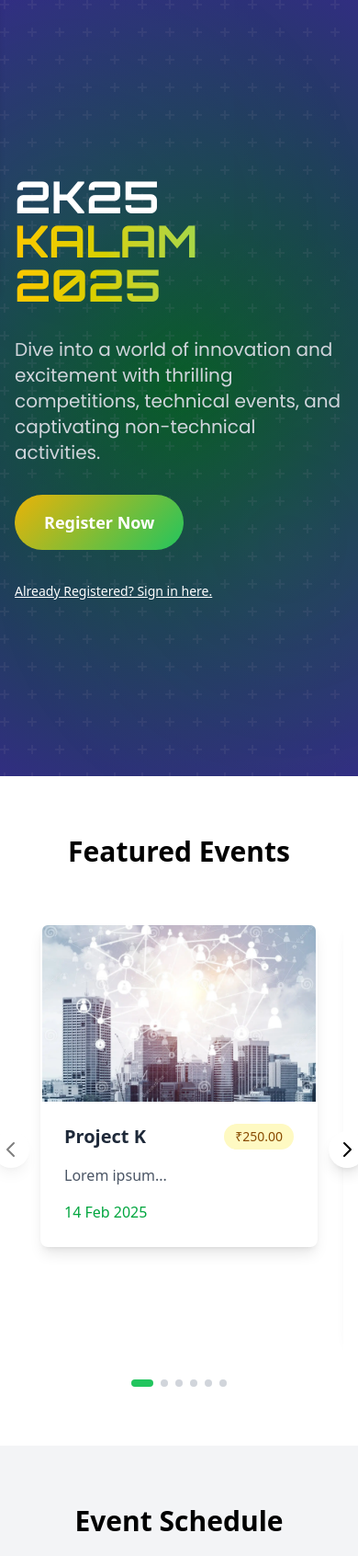
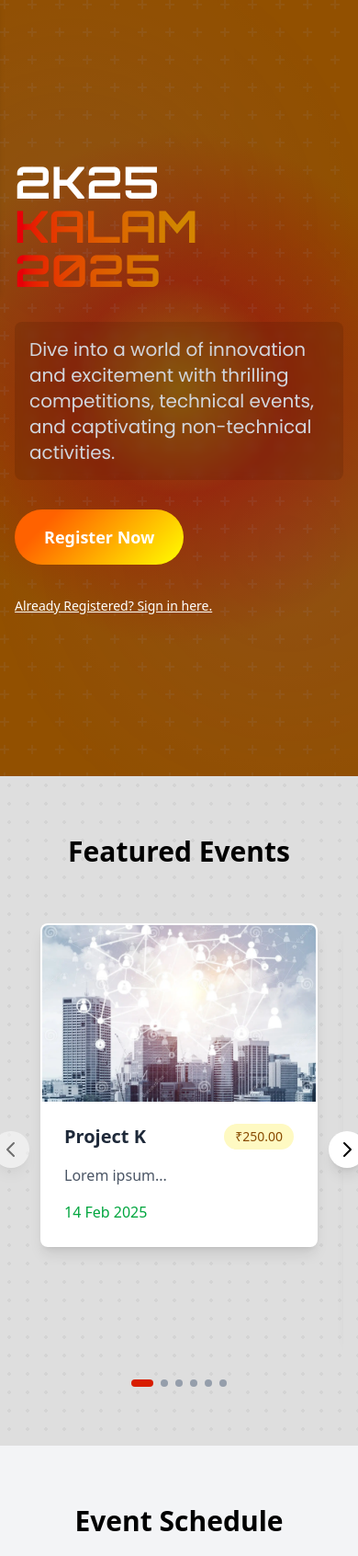
Before and after one commit to Kavinnandha/Kalam2025, a PHP site: page / in a window 390 px wide. Shown: the part 80-1772 px from the top of the page at 92% size. Run offline with PHP 8.4, Linux system fonts and the light colour scheme; data comes from the database, SQL or seed files in the repository.

Commit message:
updated index ui

```diff
--- a/admin/add_event.php
+++ b/admin/add_event.php
@@ -1,5 +1,11 @@
 <?php
 session_start();
+
+if (!isset($_SESSION['department_code'])) {
+    header("Location: login.php");
+    exit();
+}
+
 include '../database/connection.php';
 
 if ($_SERVER['REQUEST_METHOD'] == 'POST') {
--- a/admin/events_list.php
+++ b/admin/events_list.php
@@ -1,5 +1,10 @@
 <?php
 session_start();
+if (!isset($_SESSION['department_code'])) {
+    header("Location: login.php");
+    exit();
+}
+
 include '../database/connection.php';
 
 if (!isset($_SESSION['department_code'])) {
--- a/admin/manage_events.php
+++ b/admin/manage_events.php
@@ -1,5 +1,9 @@
 <?php
 session_start();
+if (!isset($_SESSION['department_code'])) {
+    header("Location: login.php");
+    exit();
+}
 include '../database/connection.php';
 
 $department_code = $_SESSION['department_code'];
--- a/admin/manage_events_admin.php
+++ b/admin/manage_events_admin.php
@@ -1,5 +1,9 @@
 <?php
 session_start();
+if (!isset($_SESSION['department_code'])) {
+    header("Location: login.php");
+    exit();
+}
 include '../database/connection.php';
 
 $department_code = $_SESSION['department_code'];
--- a/admin/registrations.php
+++ b/admin/registrations.php
@@ -1,5 +1,9 @@
 <?php
 session_start();
+if (!isset($_SESSION['department_code'])) {
+    header("Location: login.php");
+    exit();
+}
 include '../database/connection.php';
 
 if (!isset($_SESSION['department_code'])) {
--- a/index.php
+++ b/index.php
@@ -16,7 +16,7 @@
     $sql = "SELECT image_path, event_id, event_name, description, category, registration_fee, event_date
             FROM events
             ORDER BY RAND()
-            LIMIT 20";
+            LIMIT 10";
     $featured_events = $conn->query($sql);
 
     // Fetch upcoming schedule
@@ -29,19 +29,26 @@
 
     <!-- Hero Section -->
     <div class="pt-20">
-        <div class="hero-bg min-h-screen flex items-center relative">
-            <div class="geometric-bg"></div>
-            <div class="relative max-w-7xl mx-auto px-4 sm:px-6 lg:px-8 py-32">
+        <div class="hero-bg min-h-screen flex items-center relative overflow-hidden">
+            <!-- Geometric Background with enhanced z-index -->
+            <div class="geometric-bg absolute inset-0 z-10"></div>
+
+            <!-- Radial Gradient Overlay -->
+            <div class="absolute inset-0 bg-gradient-radial z-20"></div>
+
+            <!-- Main Content -->
+            <div class="relative max-w-7xl mx-auto px-4 sm:px-6 lg:px-8 py-32 z-30">
                 <div class="grid md:grid-cols-2 gap-12 items-center">
                     <div class="text-white space-y-8">
                         <h1 class="font-orbitron text-5xl md:text-7xl font-bold slide-up">
-                            <span class="block">2K25</span>
+                            <span class="block text-glow">2K25</span>
                             <span
-                                class="block text-transparent bg-clip-text bg-gradient-to-r from-yellow-400 to-green-400">
+                                class="block text-transparent bg-clip-text bg-gradient-to-r from-red-600 via-yellow-600 to-orange-500 animate-gradient">
                                 KALAM 2025
                             </span>
                         </h1>
-                        <p class="font-poppins text-xl md:text-2xl text-gray-300 slide-up">
+                        <p
+                            class="font-poppins text-xl md:text-2xl text-gray-300 slide-up backdrop-blur-sm bg-black/10 p-4 rounded-lg">
                             Dive into a world of innovation and excitement with thrilling competitions, technical
                             events, and captivating non-technical activities.
                         </p>
@@ -59,15 +66,24 @@
                             <?php endif; ?>
                         </div>
                         <?php if (!isset($_SESSION['user_id'])): ?>
-                            <a href="user/signin.php" class="text-white text-sm underline hover:text-purple-400 transition duration-300">Already Registered? Sign in here.</a>
+                            <a href="user/signin.php"
+                                class="text-white text-sm underline hover:text-yellow-400 transition duration-300">
+                                Already Registered? Sign in here.
+                            </a>
                         <?php endif; ?>
                     </div>
                     <div class="hidden md:block relative">
                         <div
-                            class="absolute top-0 left-0 w-full h-full bg-gradient-to-r from-yellow-500/20 to-green-500/20 rounded-full filter blur-3xl animate-pulse">
+                            class="absolute top-0 left-0 w-full h-full rounded-full filter blur-3xl animate-pulse-slow">
+                            <div
+                                class="absolute inset-0 bg-gradient-to-r from-yellow-500/30 via-green-500/20 to-yellow-500/30 rounded-full">
+                            </div>
+                            <div
+                                class="absolute inset-0 bg-gradient-to-r from-green-500/20 via-yellow-500/30 to-green-500/20 rounded-full animate-pulse-reverse">
+                            </div>
                         </div>
                         <video autoplay loop muted playsinline
-                            class="relative z-10 rounded-2xl shadow-2xl animate-float">
+                            class="ml-5 relative z-10 rounded-4xl shadow-4xl animate-float">
                             <source src="EventPromo.mp4" type="video/mp4">
                             Your browser does not support the video tag.
                         </video>
@@ -78,6 +94,7 @@
     </div>
 
     <!-- Featured Events -->
+    <div class="max-w-10xl featured-bg-pattern">
         <div class="max-w-7xl mx-auto px-4 py-16">
             <h2 class="text-3xl font-bold text-center mb-12 slide-up">Featured Events</h2>
             <div class="relative">
@@ -101,7 +118,8 @@
                     <div class="flex transition-transform duration-500 ease-in-out" id="carousel">
                         <?php while ($event = $featured_events->fetch_assoc()): ?>
                             <div class="flex-none w-full md:w-1/3 px-4">
-                            <div class="event-card bg-white rounded-lg shadow-lg overflow-hidden slide-up" onclick="window.location.href='/event/categories/event_details.php?event_id=<?php echo $event['event_id']; ?>'">
+                                <div class="event-card bg-white rounded-lg shadow-lg overflow-hidden slide-up"
+                                    onclick="window.location.href='/event/categories/event_details.php?event_id=<?php echo $event['event_id']; ?>'">
                                     <img src="<?php echo htmlspecialchars($event['image_path']); ?>"
                                         alt="<?php echo htmlspecialchars($event['event_name']); ?>"
                                         class="w-full h-48 object-cover">
@@ -128,6 +146,7 @@
                 </div>
                 <div class="flex justify-center mt-8 space-x-2" id="carouselDots">
                     <!-- Dots will be added dynamically via JavaScript -->
+                </div>
             </div>
         </div>
     </div>
--- a/index_styles.php
+++ b/index_styles.php
@@ -2,8 +2,8 @@
     @import url('https://fonts.googleapis.com/css2?family=Orbitron:wght@400;500;600;700&family=Poppins:wght@300;400;500;600;700&display=swap');
 
     :root {
-        --gradient-1: linear-gradient(45deg, #63f19c, #7e4cf5);
-        --gradient-2: linear-gradient(135deg, #3b82f6, #60a5fa);
+        --gradient-1: linear-gradient(45deg, #FFA500, #FFFF00, #FFFFFF);
+        --gradient-2: linear-gradient(135deg, #FFA500, #FFFF00, #FFFFFF);
     }
 
     .font-orbitron {
@@ -23,7 +23,7 @@
     .hero-bg {
         position: relative;
         overflow: hidden;
-        background: radial-gradient(circle at center, #035d1b 0%, #312e81 100%);
+        background: radial-gradient(circle at center, rgb(154, 100, 0) 0%, rgb(151, 40, 0) 25%, rgb(146, 80, 0) 60%);
     }
 
     .hero-bg::before {
@@ -121,9 +121,23 @@
 
     .event-card:hover {
         transform: translateY(-10px);
-        border-color: #22c55e;
-        box-shadow: 0 10px 20px rgba(0, 0, 0, 0.1);
+        border-color: rgba(144, 224, 239, 0.5);
+        box-shadow: 0 10px 20px rgba(255, 115, 0, 0.4);
+        background: linear-gradient(135deg, rgba(240, 147, 251, 0.2), rgba(255, 204, 112, 0.2), rgba(144, 224, 239, 0.2));
     }
+
+    .event-card:hover h3 {
+        color: #ff8c00;
+    }
+
+    .event-card:hover p {
+        color: #666;
+    }
+
+    .event-card:hover span {
+        color: #ff6b6b;
+    }
+
 
     .schedule-card {
         border-left: 4px solid #eab308;
@@ -138,18 +152,18 @@
         width: 8px;
         height: 8px;
         border-radius: 50%;
-        background-color: #D1D5DB;
+        background-color:rgb(149, 158, 171);
         transition: all 0.3s ease;
     }
 
     .carousel-dot.active {
         width: 24px;
         border-radius: 4px;
-        background-color: #22c55e;
+        background-color:rgb(216, 29, 0);
     }
 
     .btn-futuristic {
-        background: linear-gradient(135deg, #eab308 0%, #22c55e 100%);
+        background: linear-gradient(135deg, rgb(255, 98, 0) 20%, #FFFF00 100%);
         position: relative;
         overflow: hidden;
         transition: all 0.3s ease;
@@ -197,4 +211,10 @@
     .backdrop-blur-sm {
         backdrop-filter: blur(4px);
     }
+
+    .featured-bg-pattern {
+        background-color: rgb(222, 222, 222);
+        background-image: radial-gradient(rgba(125, 125, 125, 0.1) 2px, transparent 2px);
+        background-size: 20px 20px;
+    }
 </style>
```
Also changed, not shown: admin/edit_event.php (+26 -9 lines), categories/event_details.php (+9 -0 lines), 1 other file. Lines whose indentation alone changed are shown as unchanged.
